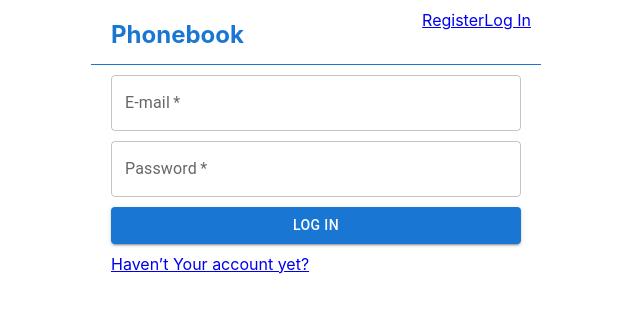
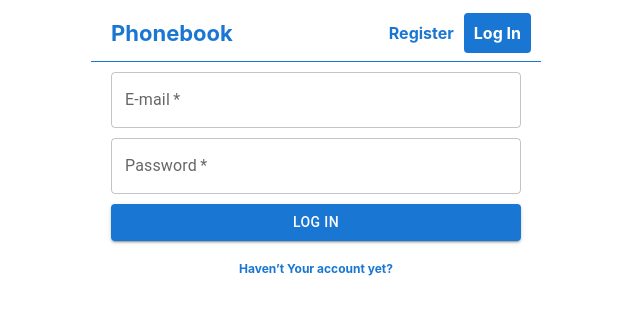
Before and after one commit to vovabak/goit-react-hw-08-phonebook, a React (Create React App) app: page /goit-react-hw-08-phonebook/login in a window 1280 px wide. Shown: the top 314 px of the page, without its empty margins (324-964 px from the left). Built offline with nearby package versions, Linux system fonts and the light colour scheme.

Commit message:
/ to basename added

```diff
--- a/package.json
+++ b/package.json
@@ -6,7 +6,6 @@
   "dependencies": {
     "@emotion/react": "^11.10.5",
     "@emotion/styled": "^11.10.5",
-    "@fontsource/roboto": "^4.5.8",
     "@mui/material": "^5.11.0",
     "@reduxjs/toolkit": "^1.9.0",
     "@testing-library/jest-dom": "^5.16.3",
--- a/src/components/appBar/AppBar.jsx
+++ b/src/components/appBar/AppBar.jsx
@@ -12,7 +12,7 @@ export const AppBar = () => {
     return (
         <Header>
             <Nav>
-                <NavLink to='/' fontSize='24' >Phonebook</NavLink>
+                <NavLink to='/' fontSize='22' >Phonebook</NavLink>
                 {isLoggedIn? <UserMenu /> : <AuthNav />}
             </Nav>
         </Header>
--- a/src/components/authNav/AuthNav.jsx
+++ b/src/components/authNav/AuthNav.jsx
@@ -1,11 +1,12 @@
-import { NavLink } from "react-router-dom";
+import { NavLink } from '../navLink/NavLink';
+import { Wrapper } from './AuthNav.styled';
 
 
 export const AuthNav = () => {
     return (
-        <div>
+        <Wrapper>
             <NavLink to='/register'>Register</NavLink>
             <NavLink to='/login'>Log In</NavLink>
-        </div>
+        </Wrapper>
     )
 }
--- /dev/null
+++ b/src/components/authNav/AuthNav.styled.jsx
@@ -0,0 +1,6 @@
+import styled from "styled-components";
+
+export const Wrapper = styled.div`
+    display: flex;
+    align-items: center;
+    `
--- a/src/components/logInForm/LogInForm.jsx
+++ b/src/components/logInForm/LogInForm.jsx
@@ -3,7 +3,7 @@ import { useFormik, Formik } from 'formik';
 import { logIn } from 'redux/auth/operations';
 import { object, string } from 'yup';
 import { FormStyled as Form } from './LogInForm.styled';
-import { NavLink } from 'react-router-dom';
+import { NavLink } from '../navLink/NavLink';
 import {TextField, Button} from '@mui/material';
 
 
@@ -74,7 +74,7 @@ export const LogInForm = () => {
                     style={{
                         marginBottom: '10px',
                     }}>Log In</Button>
-                <NavLink to="/register">Haven’t Your account yet?</NavLink>
+                <NavLink to="/register" fontSize='12'>Haven’t Your account yet?</NavLink>
             </Form>
         </Formik>
     )
--- a/src/components/logInForm/LogInForm.styled.jsx
+++ b/src/components/logInForm/LogInForm.styled.jsx
@@ -5,4 +5,5 @@ export const FormStyled = styled(Form)`
     display: flex;
     flex-direction: column;
     padding: 10px 20px;
+    text-align: center;
     `
--- a/src/components/navLink/NavLink.styled.jsx
+++ b/src/components/navLink/NavLink.styled.jsx
@@ -2,7 +2,7 @@ import styled from "styled-components";
 import { NavLink } from "react-router-dom";
 
 export const Link = styled(NavLink)`
-    display: block;
+    display: inline-block;
     text-decoration: none;
     padding: 10px;
     color: #1976d2;
--- a/src/components/registerForm/RegisterForm.jsx
+++ b/src/components/registerForm/RegisterForm.jsx
@@ -114,9 +114,7 @@ export const RegisterForm = () => {
                 <Button
                     type="submit"
                     variant="contained"
-                    style={{
-                        marginBottom: '10px',
-                    }}>Sign Up</Button>
+                    >Sign Up</Button>
             </Form>
         </Formik>
     )
--- a/src/index.js
+++ b/src/index.js
@@ -11,7 +11,7 @@ ReactDOM.createRoot(document.getElementById('root')).render(
   <React.StrictMode>
     <Provider store={store}>
       <PersistGate loading={null} persistor={persistor}>
-        <BrowserRouter basename='/goit-react-hw-08-phonebook'>
+        <BrowserRouter basename='/goit-react-hw-08-phonebook/'>
           <App />
         </BrowserRouter>
       </PersistGate>
```
Also changed, not shown: src/components/appBar/AppBar.styled.jsx (+0 -21 lines).
